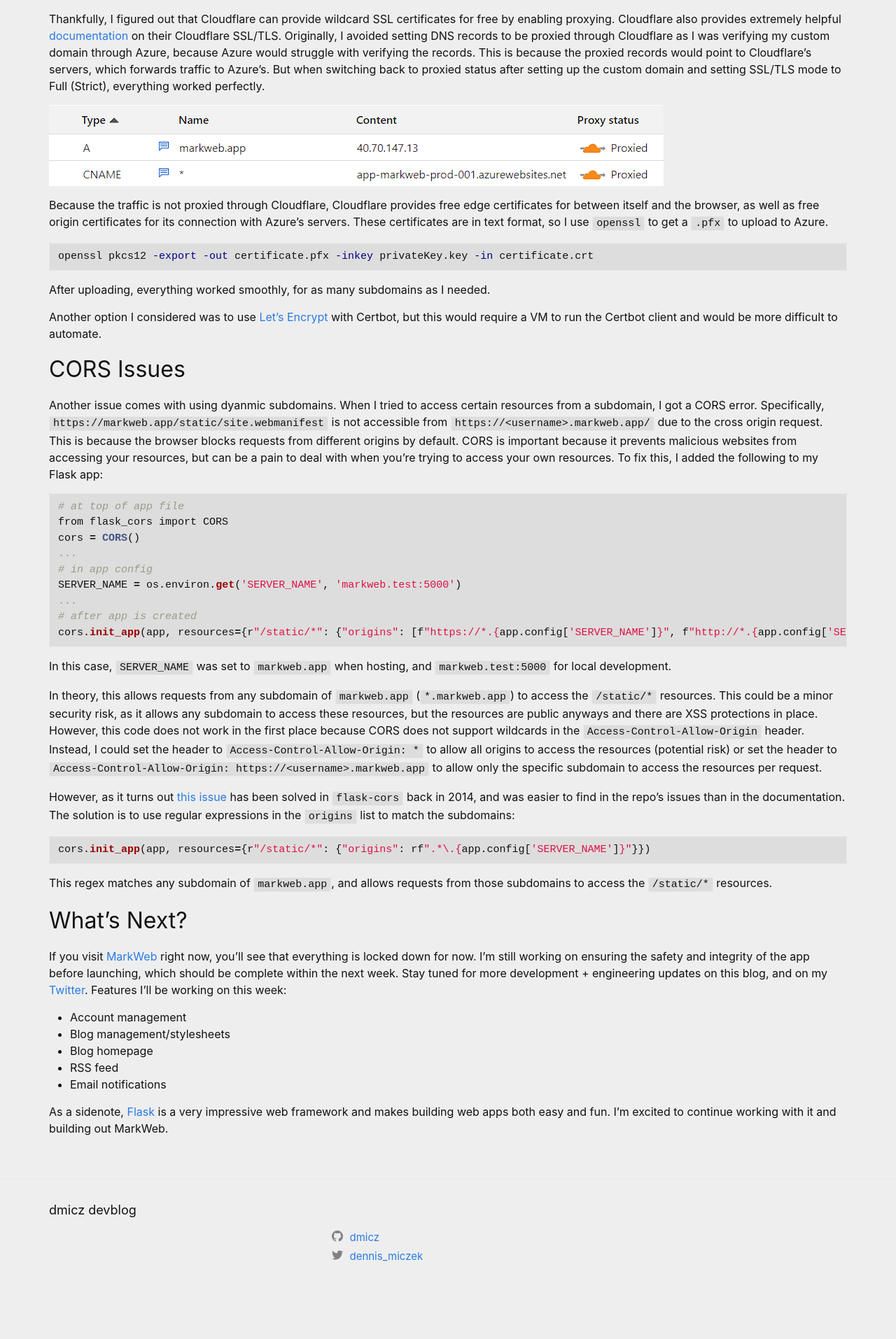
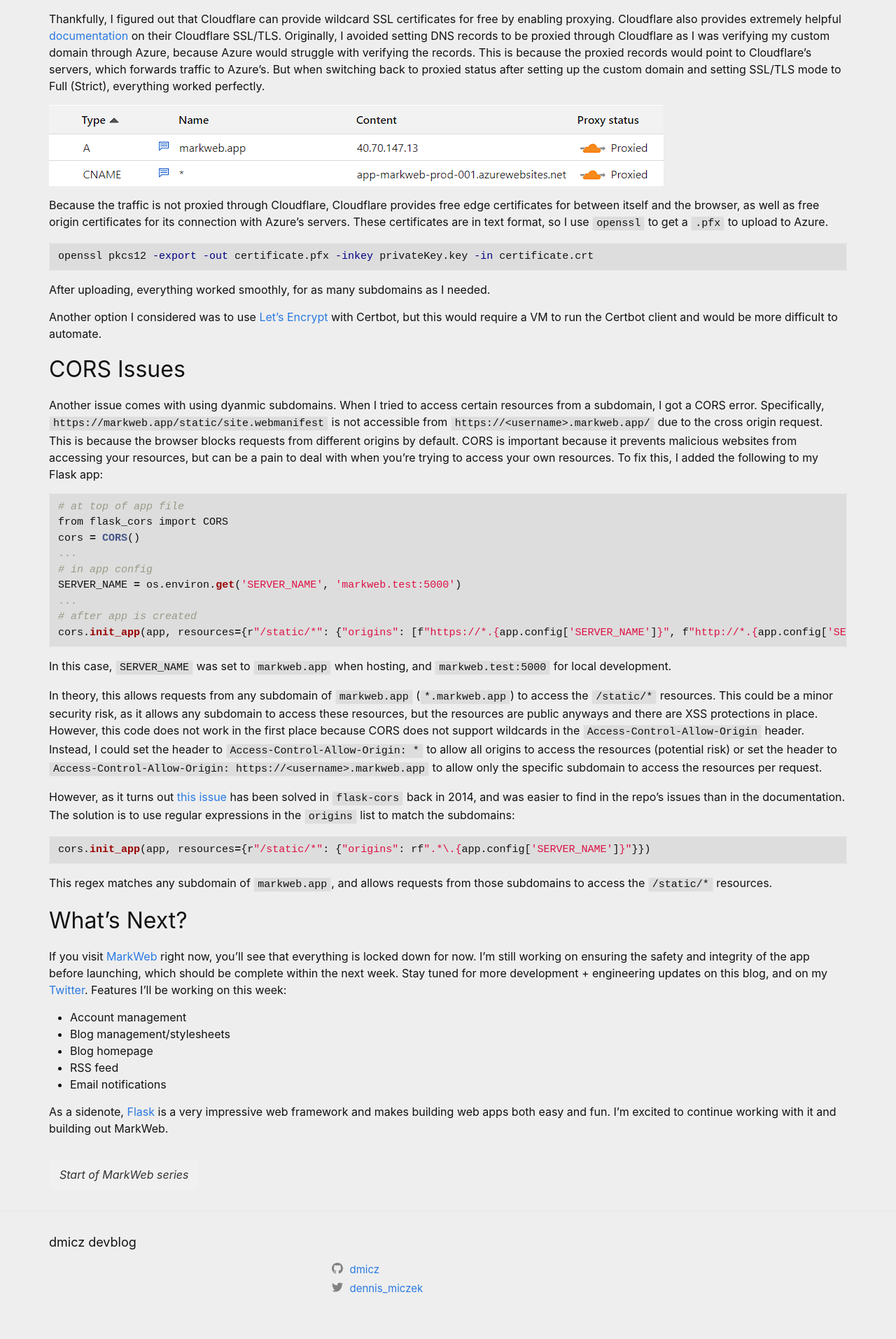
Before and after one commit to dmicz/dmicz.github.io, a Jekyll site: the page built from docs/_posts/2024-06-23-markweb-1.markdown, in a window 1280 px wide. Shown: the part 3212-5126 px from the top of the page at 70% size. Built offline with Jekyll 4.4.1, drawn with Linux system fonts in a browser that asks for light colours; before the commit the page ends 5080 px from its top, so only the background shows below that.

Commit message:
add series navigation to blog post layout

```diff
--- a/docs/_layouts/post.html
+++ b/docs/_layouts/post.html
@@ -19,6 +19,32 @@ layout: default
     {{ content }}
   </div>
 
+  {% if page.series %}
+    {% assign series_posts = site.posts | where: "series", page.series | sort: "date" %}
+    {% assign series_index = nil %}
+    {% for post in series_posts %}
+      {% if post.url == page.url %}
+        {% assign series_index = forloop.index0 %}
+      {% endif %}
+    {% endfor %}
+
+    <div class="series-navigation">
+      {% if series_index > 0 %}
+        {% assign prev_index = series_index | minus: 1 %}
+        {% assign prev_post = series_posts[prev_index] %}
+        <a href="{{ prev_post.url | relative_url }}" class="prev-post">← {{ prev_post.title }}</a>
+      {% else %}
+        <i class="prev-post">Start of {{ page.series }} series</i>
+      {% endif %}
+      {% assign series_size = series_posts.size | minus: 1 %}
+      {% if series_index < series_size %}
+        {% assign next_index = series_index | plus: 1 %}
+        {% assign next_post = series_posts[next_index] %}
+        <a href="{{ next_post.url | relative_url }}" class="next-post">{{ next_post.title }} →</a>
+      {% endif %}
+    </div>
+  {% endif %}
+
   {%- if site.disqus.shortname -%}
     {%- include disqus_comments.html -%}
   {%- endif -%}
--- a/docs/_posts/2024-06-23-markweb-1.markdown
+++ b/docs/_posts/2024-06-23-markweb-1.markdown
@@ -3,6 +3,7 @@ layout: post
 title:  "MarkWeb: Kickoff + Dodging a $300/yr SSL Bullet"
 date:   2024-06-23
 category: software-engineering
+series: "MarkWeb"
 ---
 
 Welcome to the kickoff post for [**MarkWeb**](https://markweb.app), my attempt at building a markdown-based blogging platform. Here's how I set up the webapp:
--- a/docs/_sass/minima/_base.scss
+++ b/docs/_sass/minima/_base.scss
@@ -270,3 +270,21 @@ table {
     border: 1px solid $grey-color-light;
   }
 }
+
+.series-navigation {
+  display: flex;
+  justify-content: space-between;
+  margin-top: 2em;
+}
+
+.prev-post, .next-post {
+  padding: 10px 15px;
+  background-color: #f0f0f0;
+  text-decoration: none;
+  color: #333;
+  border-radius: 5px;
+}
+
+.prev-post:hover, .next-post:hover {
+  background-color: #e0e0e0;
+}
```
